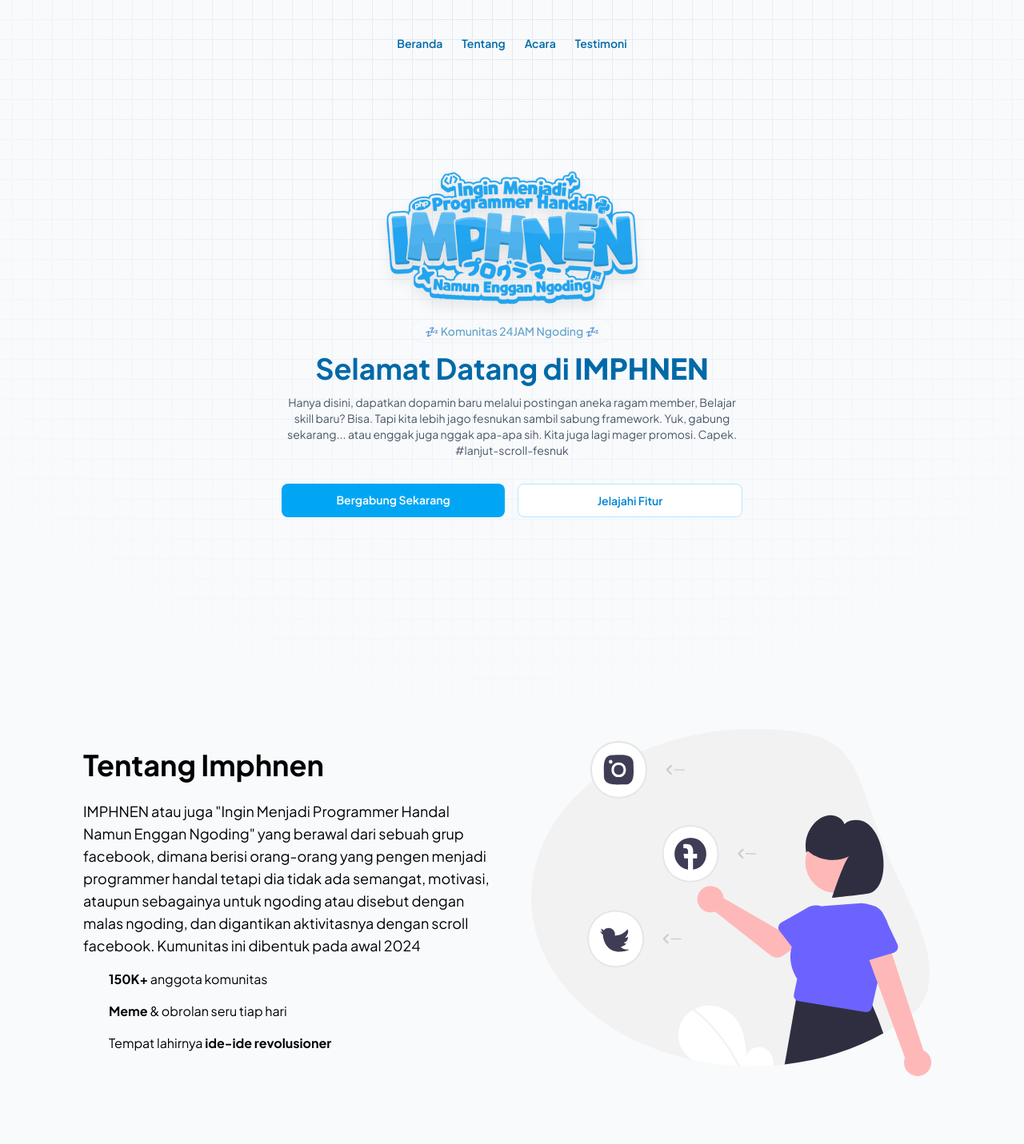
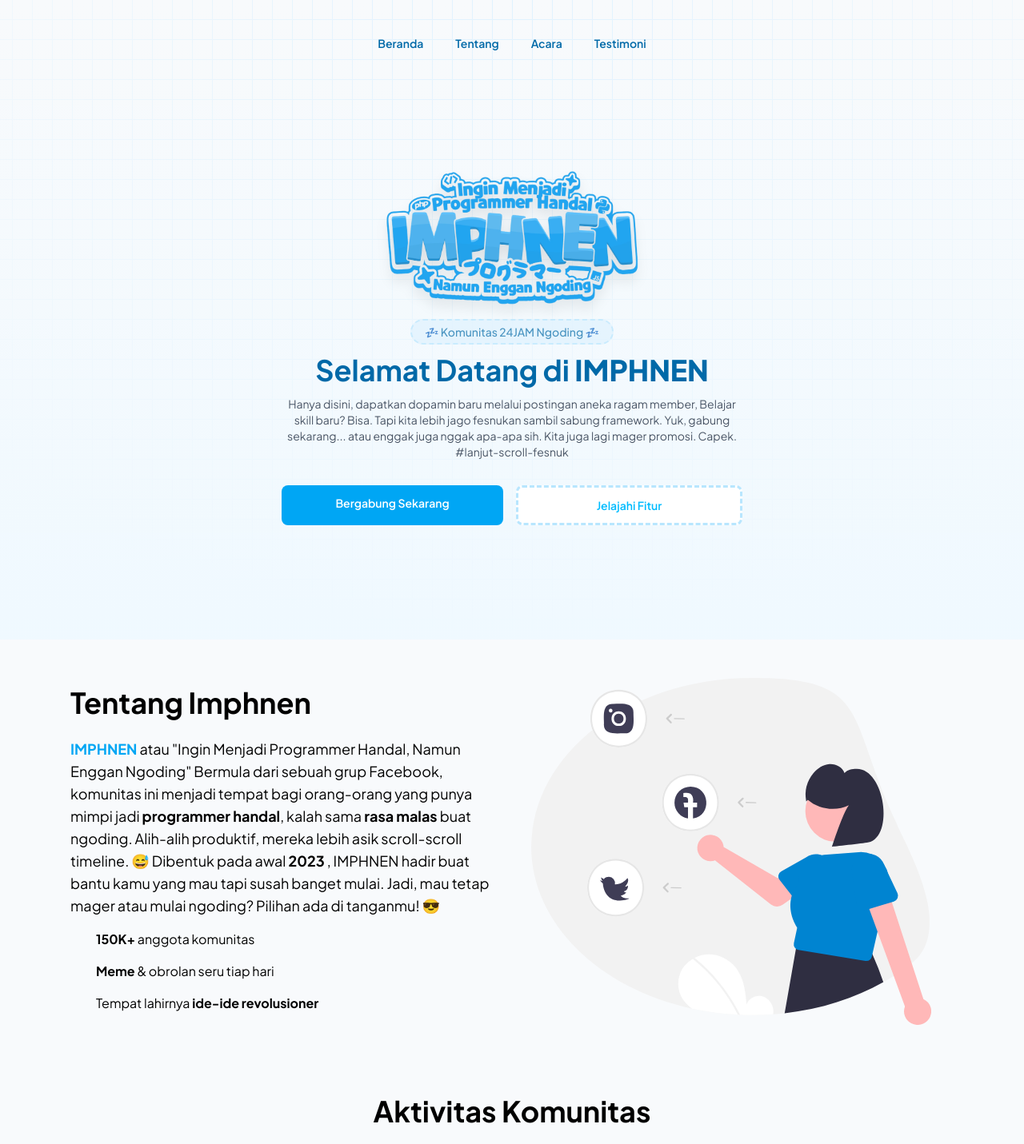
Before and after one commit to dwiwijaya/imphnen-website, a Next.js app: page / in a window 1280 px wide. Shown: the top 1431 px of the page at 80% size. Built offline with nearby package versions, Linux system fonts and the light colour scheme; some icons are missing.

Commit message:
style: improve some detail

```diff
--- a/src/components/About.jsx
+++ b/src/components/About.jsx
@@ -11,27 +11,29 @@ const stats = [
 
 export default function AboutSection() {
     return (
-        <section id="about" className="pt-4 z-10">
-            <div className="container mx-auto px-4 grid grid-cols-1 md:grid-cols-2 gap-12 items-center">
+        <section id="about" className="pt-12 z-10">
+            <div className="grid grid-cols-1 md:grid-cols-2 gap-12 items-center">
                 {/* Left Text */}
                 <div>
                     <h2 className="text-4xl font-bold mb-6">Tentang Imphnen</h2>
-                    <p className="text-lg mb-4">
-                    IMPHNEN atau juga "Ingin Menjadi Programmer Handal Namun Enggan Ngoding" yang berawal dari sebuah grup facebook, dimana berisi orang-orang yang pengen menjadi programmer handal tetapi dia tidak ada semangat, motivasi, ataupun sebagainya untuk ngoding atau disebut dengan malas ngoding, dan digantikan aktivitasnya dengan scroll facebook. Kumunitas ini dibentuk pada awal 2024
+                    <p className="sm:text-lg mb-4">
+                        <b className="font-bold text-sky-500 underline-offset-4">IMPHNEN</b> atau "Ingin Menjadi Programmer Handal, Namun Enggan Ngoding"
+                        Bermula dari sebuah grup Facebook, komunitas ini menjadi tempat bagi orang-orang yang punya mimpi jadi <b>programmer handal</b>,  kalah sama <b>rasa malas</b> buat ngoding. Alih-alih produktif, mereka lebih asik scroll-scroll timeline. 😅
+                        Dibentuk pada awal <b>2023</b> , IMPHNEN hadir buat bantu kamu yang mau tapi susah banget mulai. Jadi, mau tetap mager atau mulai ngoding? Pilihan ada di tanganmu! 😎
                     </p>
 
                     {/* Fakta Menarik */}
                     <div className="space-y-3 text-base">
                         <div className="flex items-start gap-3">
-                            <span className="text-sky-500 text-xl"><PiUsersDuotone/></span>
+                            <span className="text-sky-500 text-xl"><PiUsersDuotone /></span>
                             <span><strong>150K+</strong> anggota komunitas</span>
                         </div>
                         <div className="flex items-start gap-3">
-                            <span className="text-green-500 text-xl"><PiSlideshowDuotone/></span>
+                            <span className="text-green-500 text-xl"><PiSlideshowDuotone /></span>
                             <span><strong>Meme</strong> & obrolan seru tiap hari</span>
                         </div>
                         <div className="flex items-start gap-3">
-                            <span className="text-yellow-500 text-xl"><PiLightbulbFilamentDuotone/></span>
+                            <span className="text-yellow-500 text-xl"><PiLightbulbFilamentDuotone /></span>
                             <span>Tempat lahirnya <strong>ide-ide revolusioner</strong></span>
                         </div>
 
--- a/src/components/FAQSection.jsx
+++ b/src/components/FAQSection.jsx
@@ -47,7 +47,7 @@ export default function FAQSection() {
                 {faqs.map((faq, idx) => (
                     <div
                         key={idx}
-                        className="cursor-pointer border-b border-slate-200 pb-4"
+                        className="cursor-pointer last:border-0 border-b border-slate-200 pb-4"
                         onClick={() => toggle(idx)}
                     >
                         <div className="flex justify-between items-center">
--- a/src/components/Footer.jsx
+++ b/src/components/Footer.jsx
@@ -2,8 +2,8 @@ import { FaDiscord, FaFacebook, FaInstagram, FaGithub } from "react-icons/fa";
 
 export default function Footer() {
     return (
-        <footer className="max-w-6xl mx-auto p-6 border-t border-slate-200">
-            <div className="flex flex-col md:flex-row justify-between items-center gap-6 text-gray-600 text-sm">
+        <footer className="border-t border-slate-200 bg-slate-100">
+            <div className="max-w-6xl p-6  mx-auto flex flex-col md:flex-row justify-between items-center gap-6 text-gray-600 text-sm">
                 <div className="text-center md:text-left space-y-2">
                     <p className="font-semibold text-lg text-gray-800">
                         IMPHNEN
--- a/src/components/Hero.jsx
+++ b/src/components/Hero.jsx
@@ -2,24 +2,26 @@ import Image from 'next/image'
 import React from 'react'
 import LOGO from '@/assets/logo.png'
 import COVER from '@/assets/cover.jpg'
+import { Pattern } from './Pattern'
 
 const Hero = () => {
     return (
-        <header id="home" className="z-10 min-h-svh flex flex-col items-center justify-start gap-8 p-6 pt-4 text-center">
+        <section id="home" className="relative min-h-svh bg-gradient-to-t from-sky-50 to-slate-white ">
 
-
-            <nav className="w-full max-w-xl  text-sky-700 flex justify-center px-12 font-semibold text-sm">
+            <Pattern />
+            <header className="z-10 flex flex-col items-center justify-start gap-8 p-6 pt-10 text-center">
+                <nav className="z-10 sm:gap-4 w-full max-w-xl  text-sky-700 flex justify-center px-12 font-semibold text-sm">
                     <a href="#home" className="hover:text-white hover:bg-sky-500 px-3 py-1 rounded-xl transition">Beranda</a>
                     <a href="#about" className="hover:text-white hover:bg-sky-500 px-3 py-1 rounded-xl transition">Tentang</a>
                     <a href="#activity" className="hover:text-white hover:bg-sky-500 px-3 py-1 rounded-xl transition">Acara</a>
                     <a href="#testimony" className="hover:text-white hover:bg-sky-500 px-3 py-1 rounded-xl transition">Testimoni</a>
                 </nav>
 
-            <div className="flex flex-col justify-center items-center gap-4">
+                <div className="z-10 flex flex-col justify-center items-center gap-4">
                     <Image src={LOGO} alt="logo" width={200} height={200} className="w-80 drop-shadow-xl z-10 mt-18 xl:mt-28" />
 
                     <div className="flex flex-col  gap-3 items-center">
-                    <div className="px-4 py-1 text-sm border border-sky-100 text-sky-700 rounded-full font-medium animate-pulse">
+                        <div className="px-4 py-1 text-sm border-2 border-dashed bg-sky-100 border-sky-200 text-sky-700 rounded-full font-medium animate-pulse">
                             💤 Komunitas 24JAM Ngoding 💤
                         </div>
                         <h1 className="text-4xl font-bold text-sky-700">Selamat Datang di <strong>IMPHNEN</strong></h1>
@@ -30,15 +32,17 @@ const Hero = () => {
                     </div>
 
                     <div className="flex gap-4 pt-4 text-sm w-full">
-                    <a href="#" className="flex-1 whitespace-nowrap bg-sky-500 hover:bg-sky-600 text-white font-semibold rounded-lg px-6 py-2.5 transition">
+                        <a href="#" className="flex-1 whitespace-nowrap bg-sky-500 hover:bg-sky-600 text-white font-semibold rounded-lg px-6 py-3 transition">
                             Bergabung Sekarang
                         </a>
-                    <a href="#" className="flex-1 whitespace-nowrap bg-white border border-sky-200 text-sky-600 hover:bg-sky-50 font-semibold rounded-lg px-6 py-2.5 transition">
+                        <a href="#about" className="flex-1 whitespace-nowrap border-3 border-dashed border-sky-200 bg-white  text-sky-400 hover:bg-sky-50 font-semibold rounded-lg px-6 py-3 transition">
                             Jelajahi Fitur
                         </a>
                     </div>
                 </div>
             </header>
+
+        </section>
     )
 }
 
--- /dev/null
+++ b/src/components/Pattern.jsx
@@ -0,0 +1,29 @@
+import React from 'react'
+
+export const Pattern = () => {
+    return (
+        <svg
+            className="absolute -z-0 inset-0 h-full w-full stroke-sky-100 [mask-image:radial-gradient(75%_100%_at_top_center,white,transparent)]"
+            aria-hidden="true"
+        >
+            <defs>
+                <pattern
+                    id="0787a7c5-978c-4f66-83c7-11c213f99cb7"
+                    width="25"
+                    height="25"
+                    x="50%"
+                    y="-1"
+                    patternUnits="userSpaceOnUse"
+                >
+                    <path d="M.5 200V.5H200" fill="none"></path>
+                </pattern>
+            </defs>
+            <rect
+                width="100%"
+                height="100%"
+                strokeWidth="0"
+                fill="url(#0787a7c5-978c-4f66-83c7-11c213f99cb7)"
+            ></rect>
+        </svg>
+    )
+}
--- a/src/components/TestimonialSection.jsx
+++ b/src/components/TestimonialSection.jsx
@@ -143,7 +143,7 @@ export default function TestimonialSection() {
                                 />
                                 <div className="flex flex-col">
                                     <p className="font-semibold text-gray-800">{t.name}</p>
-                                    <p className="text-sm text-gray-500">{t.role}</p>
+                                    <p className="text-sm text-gray-500 line-clamp-1">{t.role}</p>
                                 </div>
                             </div>
                             <div className={`relative bg-blue-50 rounded-full  min-w-11 !h-11 flex items-center justify-center`}>
--- a/src/pages/index.js
+++ b/src/pages/index.js
@@ -38,31 +38,8 @@ export default function Home() {
         <title>IMPHNEN - Komunitas Enggan Ngoding</title>
       </Head>
       <main className={`${plusJakarta.className} relative bg-slate-50 `}>
-        <svg
-          className="absolute inset-0 h-full w-full stroke-slate-200 [mask-image:radial-gradient(75%_17.5%_at_top_center,white,transparent)]"
-          aria-hidden="true"
-        >
-          <defs>
-            <pattern
-              id="0787a7c5-978c-4f66-83c7-11c213f99cb7"
-              width="25"
-              height="25"
-              x="50%"
-              y="-1"
-              patternUnits="userSpaceOnUse"
-            >
-              <path d="M.5 200V.5H200" fill="none"></path>
-            </pattern>
-          </defs>
-          <rect
-            width="100%"
-            height="100%"
-            strokeWidth="0"
-            fill="url(#0787a7c5-978c-4f66-83c7-11c213f99cb7)"
-          ></rect>
-        </svg>
-        <div className="max-w-6xl mx-auto p-6 flex flex-col gap-18">
-          <Hero />
+        <Hero />
+        <div className="max-w-6xl mx-auto px-6 pb-8 flex flex-col gap-18">
           <AboutSection />
           <Activity />
           <FollowUsSection />
```
Also changed, not shown: src/components/Founder.jsx (+12 -12 lines), src/assets/social.svg. Lines whose indentation alone changed are shown as unchanged.
